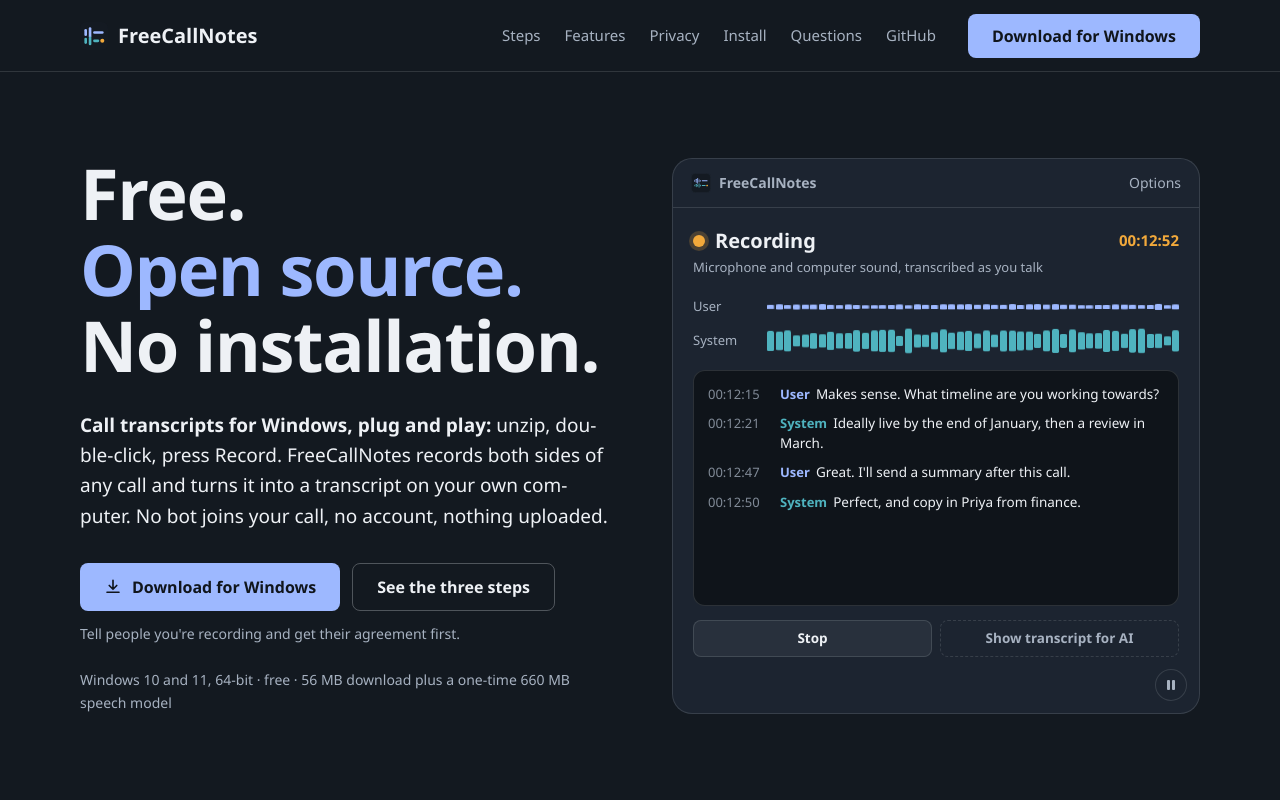
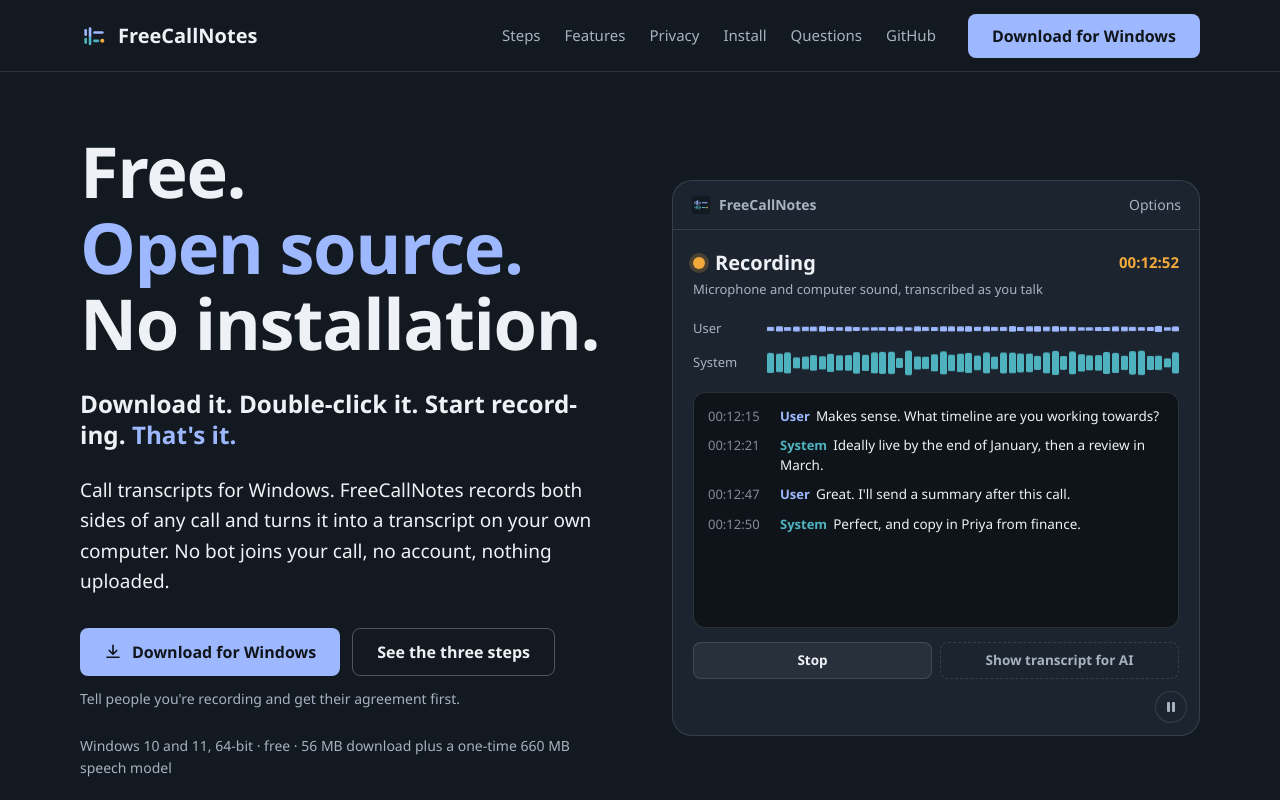
Before and after one commit to k-nadir/freecallnotes, a plain HTML site: page docs/index.html in a window 1280 px wide. Shown: the top 800 px of the page. Drawn offline with Linux system fonts and the light colour scheme.

Commit message:
Website: add 'Download it. Double-click it. Start recording.' tagline

```diff
--- a/docs/index.html
+++ b/docs/index.html
@@ -111,6 +111,8 @@
   .hero .lead strong { color: var(--ink); font-weight: 600; }
   h1.big { font-size: clamp(44px, 4.4vw + 14px, 80px); line-height: 1.02; letter-spacing: -.02em; }
   h1.big .mask:nth-child(2) > span { color: var(--primary); }
+  .tagline { margin-top: var(--s-5); font: 600 clamp(20px, .8vw + 14px, 26px)/1.3 var(--display); color: var(--ink); max-width: none; }
+  .tagline span { color: var(--primary); }
   [data-motion] .mask:nth-child(3) > span { animation-delay: 160ms; }
   .ctas { display: flex; gap: var(--s-3); flex-wrap: wrap; margin-top: var(--s-6); }
   .facts { margin-top: var(--s-5); color: var(--muted); font-size: var(--t-small); }
@@ -279,7 +281,8 @@
         <span class="mask"><span>Open source.</span></span>
         <span class="mask"><span>No installation.</span></span>
       </h1>
-      <p class="lead fade d1"><strong>Call transcripts for Windows, plug and play:</strong> unzip, double-click, press Record. FreeCallNotes records both sides of any call and turns it into a transcript on your own computer. No bot joins your call, no account, nothing uploaded.</p>
+      <p class="tagline fade d1">Download it. Double-click it. Start recording. <span>That's it.</span></p>
+      <p class="lead fade d1">Call transcripts for Windows. FreeCallNotes records both sides of any call and turns it into a transcript on your own computer. No bot joins your call, no account, nothing uploaded.</p>
       <div class="ctas fade d2">
         <a class="btn btn--primary" href="https://github.com/khawajamnadir-bot/freecallnotes/releases/latest/download/FreeCallNotes-1.4-windows-x64.zip">
           <svg viewBox="0 0 24 24" fill="none" stroke="currentColor" stroke-width="2.2" stroke-linecap="round" stroke-linejoin="round" aria-hidden="true"><path d="M12 3v12m0 0l-5-5m5 5l5-5M4 19h16"/></svg>
```
